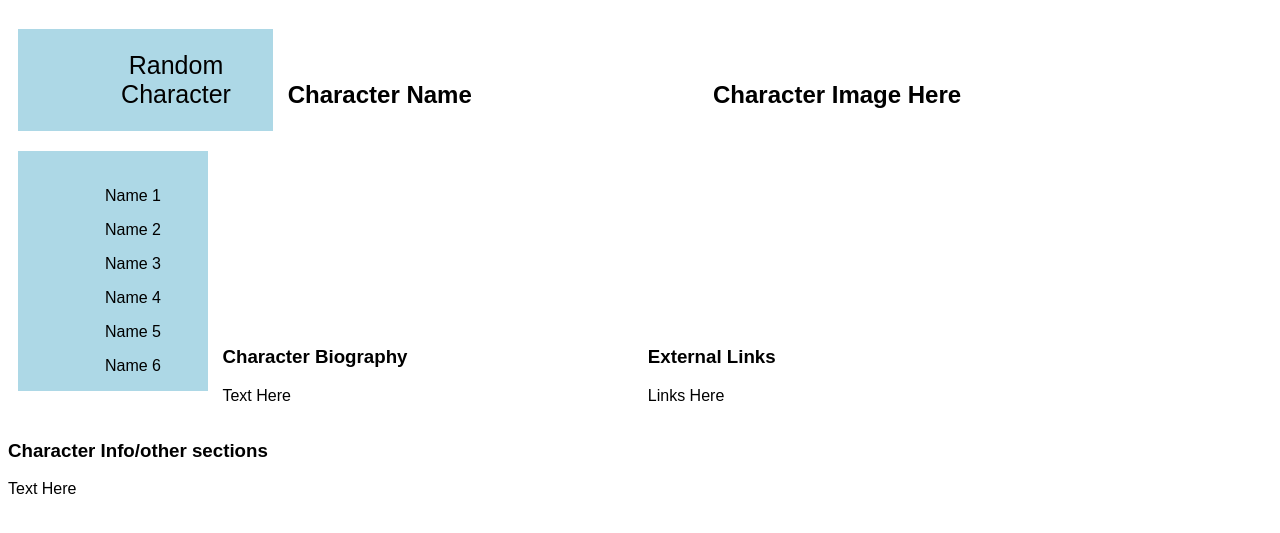
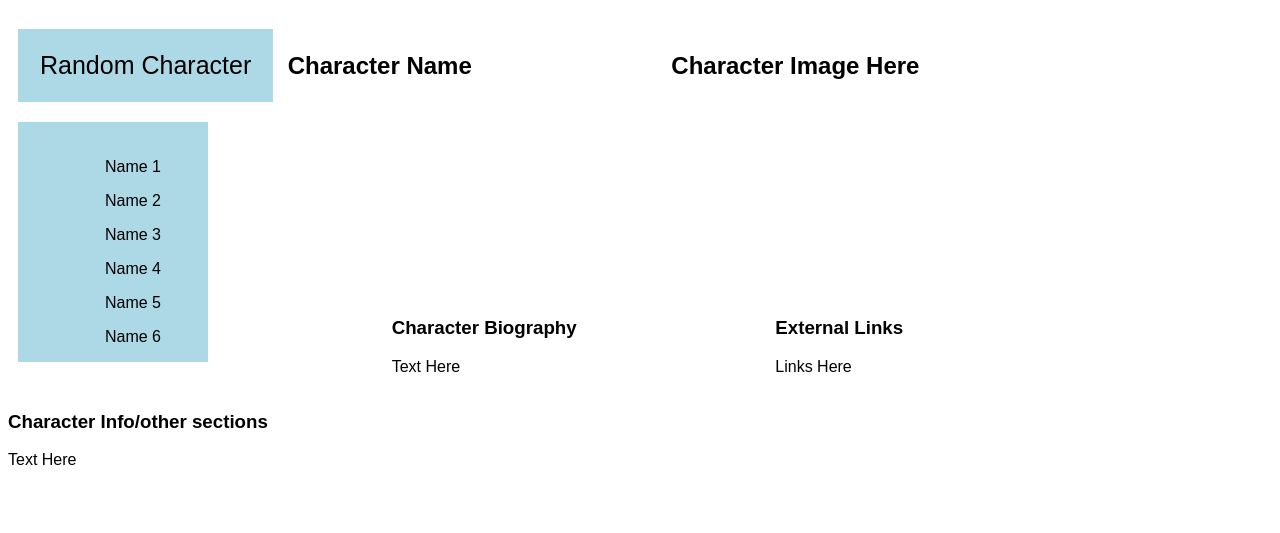
Before and after one commit to PatMAllen/Group-7-Repo-Project-1, a plain HTML site: page index.html in a window 1280 px wide. Shown: the part 61-594 px from the top of the page. Drawn offline with Linux system fonts and the light colour scheme.

Commit message:
Basic Cleanup, text blocks should now work as intended on full screens

```diff
--- a/assets/css/style.css
+++ b/assets/css/style.css
@@ -37,37 +37,40 @@ div.scroll {
     margin: 10px;
 }
 
-.vertical-left-top {
+/* Aligns items */
+
+/* Attempting to make this line give space between the button and character name. If applied to the button however it messes up the whole layout */
+/* .left-top {
     display: inline-block;
-    width: 33.3%;
+    width: 30%;
+} */
+
+.center-top {
+    display: inline-block;
+    width: 30%;
 }
 
-.vertical-center-top {
+.right-top {
     display: inline-block;
-    width: 33.3%;
+    width: 30%;
 }
 
-.vertical-right-top {
+.left-bottom {
     display: inline-block;
-    width: 33.3%;
+    width: 30%;
 }
 
-.vertical-left-bottom {
+.center-bottom {
     display: inline-block;
-
+    width: 30%;
 }
 
-.vertical-center-bottom {
+.right-bottom {
     display: inline-block;
-    width: 33.3%;
+    width: 30%;
 }
 
-.vertical-right-bottom {
-    display: inline-block;
-    width: 33.3%;
-}
-
-.vertical-center-bottomer {
+.center-bottomer {
     display: inline;
     width: 33.3%;
 }
--- a/index.html
+++ b/index.html
@@ -15,21 +15,19 @@
     </header>
 
     <div class="button">
-      <div class="vertical-left-top">
         <button class="button">Random Character</button>
-      </div>
     </div>
 
-    <div class="vertical-center-top">
+    <div class="center-top">
       <h2>Character Name</h2>
     </div>
 
-    <div class="vertical-right-top">
+    <div class="right-top">
       <h2>Character Image Here</h2>
     </div>
 
     <!-- Should move down to second row-->
-    <div class="vertical-left-bottom">
+    <div class="left-bottom">
       <div class="scroll">
         <ul>
           <p>Name 1</p>
@@ -46,18 +44,18 @@
       </div>
     </div>
 
-    <div class="vertical-center-bottom">
+    <div class="center-bottom">
       <h3>Character Biography</h3>
       <p>Text Here</p>
     </div>
 
-    <div class="vertical-right-bottom">
+    <div class="right-bottom">
       <h3>External Links</h3>
       <p>Links Here</p>
     </div>
 
     <!-- Should move to center of third row -->
-    <div class="vertical-center-bottomer">
+    <div class="center-bottomer">
       <h3>Character Info/other sections</h3>
       <p>Text Here</p>
     </div>
```
